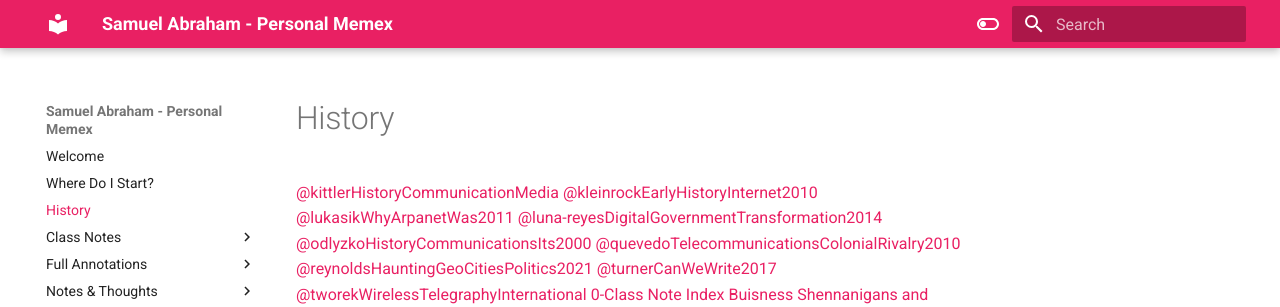
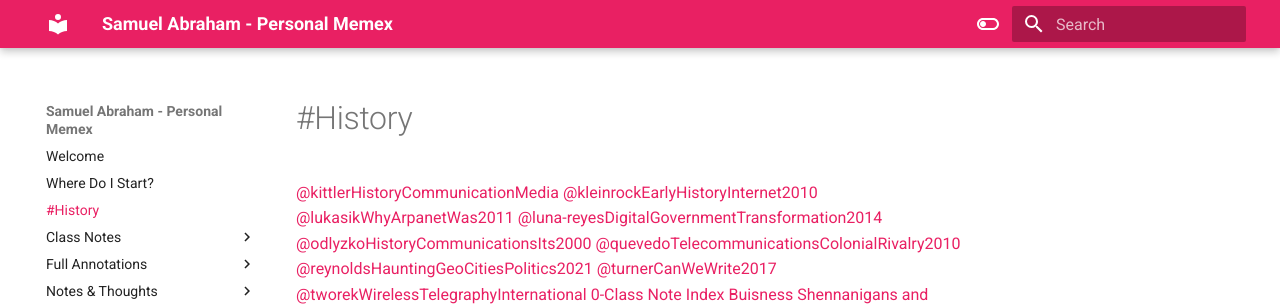
Before and after one commit to SammieJay/Hist1900-Memex, an MkDocs documentation site: the page built from docs/History.md, in a window 1280 px wide. Shown: the top 307 px of the page. Built offline with MkDocs 1.6.1 and Material for MkDocs 9.7.7, drawn with Linux system fonts in a browser that asks for light colours.

```diff
--- a/docs/History (tag).md
+++ b/docs/History.md
@@ -1,4 +1,4 @@
-# History
+# #History
 [@kittlerHistoryCommunicationMedia](@kittlerHistoryCommunicationMedia)
 [@kleinrockEarlyHistoryInternet2010](@kleinrockEarlyHistoryInternet2010)
 [@lukasikWhyArpanetWas2011](@lukasikWhyArpanetWas2011)
```
Also changed, not shown: docs/Class Notes/0-Class Note Index.md (+1 -1 lines).
